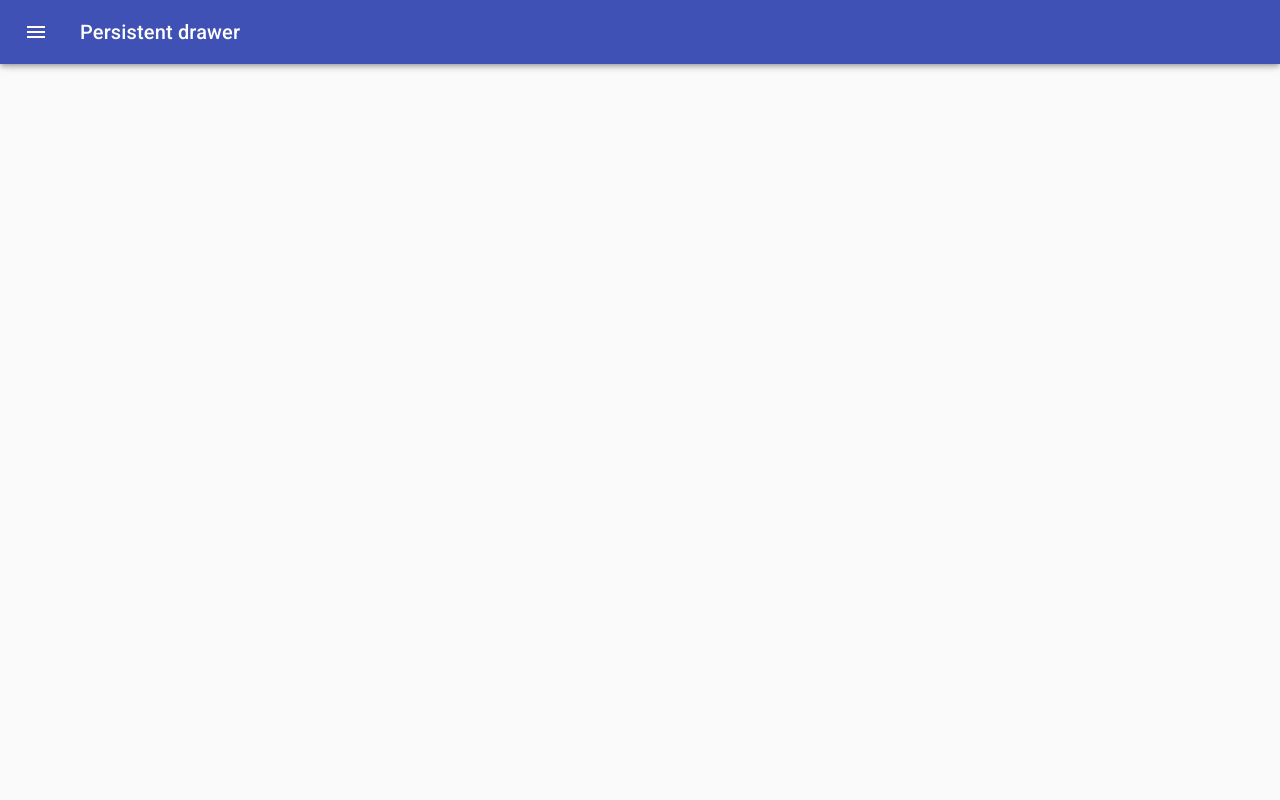
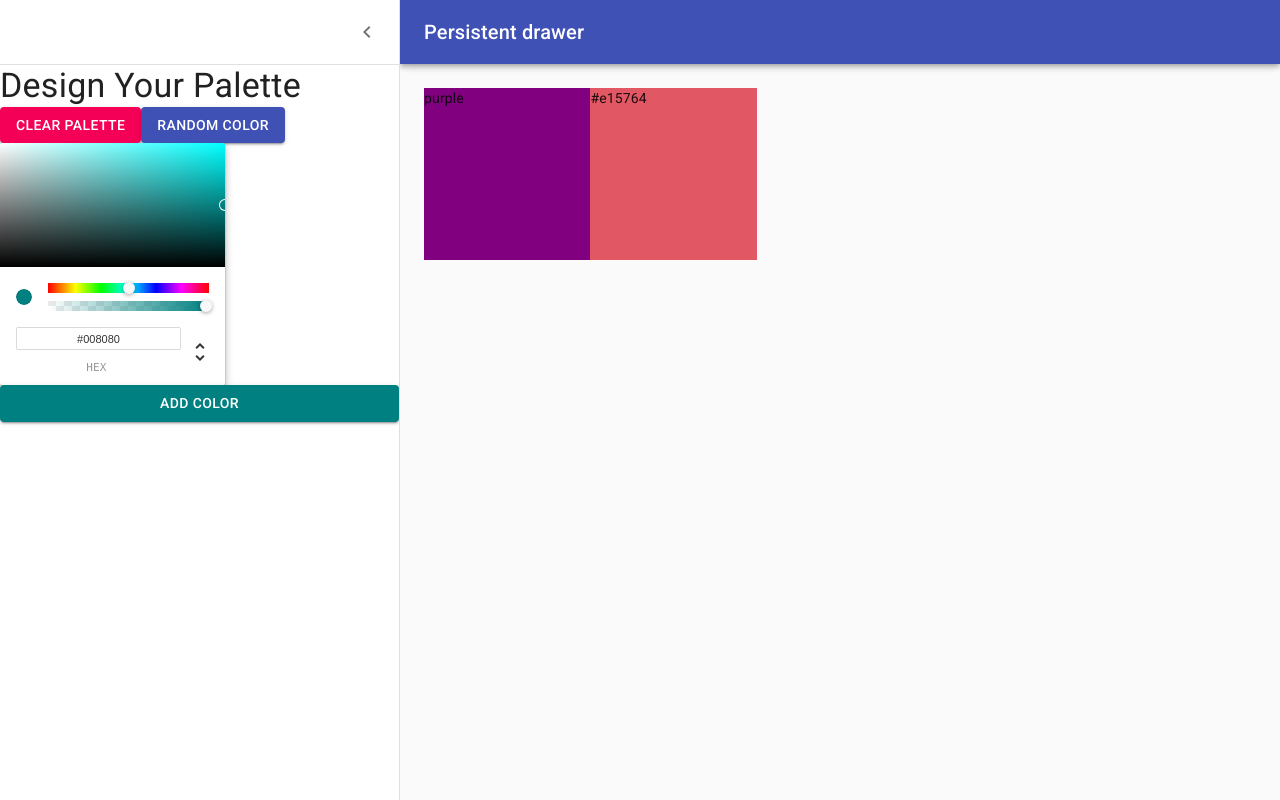
Before and after one commit to mvximenko/flat-ui-colors, a React (Create React App) app: page /palette/new in a window 1280 px wide. Built offline with nearby package versions, Linux system fonts and the light colour scheme.

Commit message:
Connect colorpicker to button, Add DraggableColorBox

```diff
--- /dev/null
+++ b/src/DraggableColorBox.js
@@ -0,0 +1,26 @@
+import React from 'react';
+import { withStyles } from '@material-ui/styles';
+
+const styles = {
+  root: {
+    width: '20%',
+    height: '25%',
+    margin: '0 auto',
+    display: 'inline-block',
+    position: 'relative',
+    cursor: 'pointer',
+    marginBottom: '-5px'
+  }
+};
+
+function DraggableColorBox(props) {
+  return (
+    <div
+      className={props.classes.root}
+      style={{ backgroundColor: props.color }}
+    >
+      {props.color}
+    </div>
+  );
+}
+export default withStyles(styles)(DraggableColorBox);
--- a/src/NewPaletteForm.js
+++ b/src/NewPaletteForm.js
@@ -10,8 +10,9 @@ import Divider from '@material-ui/core/Divider';
 import IconButton from '@material-ui/core/IconButton';
 import MenuIcon from '@material-ui/icons/Menu';
 import ChevronLeftIcon from '@material-ui/icons/ChevronLeft';
-import Button from "@material-ui/core/Button";
-import { ChromePicker } from "react-color";
+import Button from '@material-ui/core/Button';
+import DraggableColorBox from './DraggableColorBox';
+import { ChromePicker } from 'react-color';
 
 const drawerWidth = 400;
 
@@ -56,6 +57,7 @@ const styles = theme => ({
   },
   content: {
     flexGrow: 1,
+    height: 'calc(100vh - 64px)',
     padding: theme.spacing.unit * 3,
     transition: theme.transitions.create('margin', {
       easing: theme.transitions.easing.sharp,
@@ -73,9 +75,16 @@ const styles = theme => ({
 });
 
 class NewPaletteForm extends Component {
-  state = {
-    open: false
-  };
+  constructor(props) {
+    super(props);
+    this.state = {
+      open: true,
+      currentColor: 'teal',
+      colors: ['purple', '#e15764']
+    };
+    this.updateCurrentColor = this.updateCurrentColor.bind(this);
+    this.addNewColor = this.addNewColor.bind(this);
+  }
 
   handleDrawerOpen = () => {
     this.setState({ open: true });
@@ -84,6 +93,14 @@ class NewPaletteForm extends Component {
   handleDrawerClose = () => {
     this.setState({ open: false });
   };
+
+  updateCurrentColor(newColor) {
+    this.setState({ currentColor: newColor.hex });
+  }
+
+  addNewColor() {
+    this.setState({ colors: [...this.state.colors, this.state.currentColor] });
+  }
 
   render() {
     const { classes } = this.props;
@@ -136,10 +153,15 @@ class NewPaletteForm extends Component {
             </Button>
           </div>
           <ChromePicker
-            color='purple'
-            onChangeComplete={newColor => console.log(newColor)}
+            color={this.state.currentColor}
+            onChange={this.updateCurrentColor}
           />
-          <Button variant='contained' color='primary'>
+          <Button
+            variant='contained'
+            color='primary'
+            style={{ backgroundColor: this.state.currentColor }}
+            onClick={this.addNewColor}
+          >
             Add Color
           </Button>
         </Drawer>
@@ -149,6 +171,9 @@ class NewPaletteForm extends Component {
           })}
         >
           <div className={classes.drawerHeader} />
+          {this.state.colors.map(color => (
+            <DraggableColorBox color={color} />
+          ))}
         </main>
       </div>
     );
--- a/src/styles/PaletteStyles.js
+++ b/src/styles/PaletteStyles.js
@@ -14,7 +14,7 @@ export default {
     display: 'inline-block',
     position: 'relative',
     cursor: 'pointer',
-    marginBottom: '-3.5px',
+    marginBottom: '-5px',
     opacity: 1,
     backgroundColor: 'black',
     '& a': {
```
